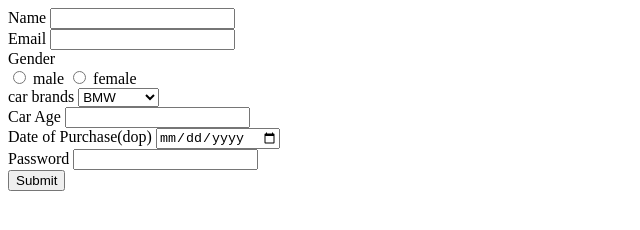
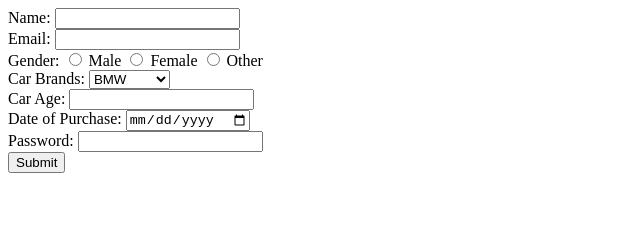
Before and after one commit to acciojob/car-insurance-form-negisuraj080, a website: page main.html in a window 1280 px wide. Shown: the whole page, without its empty margins (0-640 px from the left). Drawn offline with Linux system fonts and the light colour scheme.

Commit message:
created a submission

```diff
--- a/main.html
+++ b/main.html
@@ -11,39 +11,39 @@
     <script type="text/javascript" src="./script.js">
 </script>
 
-<form method="post">
-	<label>Name</label>
-    <input type="text" id="name" required><br>
+<form action="/submit" method="post">
+        <label for="name">Name:</label>
+        <input type="text" id="name" name="name" required><br>
 
-    <label>Email</label>
-	<input type="Email" id="email" required><br>
+        <label for="email">Email:</label>
+        <input type="email" id="email" name="email" required><br>
 
-	<label for="gender">Gender</label><br>
-	<input type="radio" name="gender" required>
-	<label for="male">male</label>
+        <label>Gender:</label>
+        <input type="radio" id="male" name="gender" value="male" required>
+        <label for="male">Male</label>
+        <input type="radio" id="female" name="gender" value="female" required>
+        <label for="female">Female</label>
+        <input type="radio" id="other" name="gender" value="other" required>
+        <label for="other">Other</label><br>
 
-	<input type="radio" name="gender" required>
-	<label for="female">female</label><br>
+        <label for="cars">Car Brands:</label>
+        <select id="cars" name="cars">
+            <option value="BMW">BMW</option>
+            <option value="Audi">Audi</option>
+            <option value="Mercedes">Mercedes</option>
+        </select><br>
 
+        <label for="carage">Car Age:</label>
+        <input type="number" id="carage" name="carage" required><br>
 
-	<label>car brands</label>
-	<select>
-		<option vlaue="BMW">BMW</option>
-		<option vlaue="Audi">Audi</option>
-		<option vlaue="Mercedez">Mercedez</option>
-	</select><br>
+        <label for="dop">Date of Purchase:</label>
+        <input type="date" id="dop" name="dop" required><br>
 
-	<label>Car Age</label>
-    <input type="Number" id="carage" required><br>
+        <label for="password">Password:</label>
+        <input type="password" id="password" name="password" required><br>
 
-	<label>Date of Purchase(dop)</label>
-	<input type="Date" id="dop" required><br>
-
-	<label>Password</label>
-	<input type="Password" id="password" required><br>
-
-	<button type="submit">Submit</button>
-</form>
+        <button type="submit">Submit</button>
+    </form>
 
 
 
```
